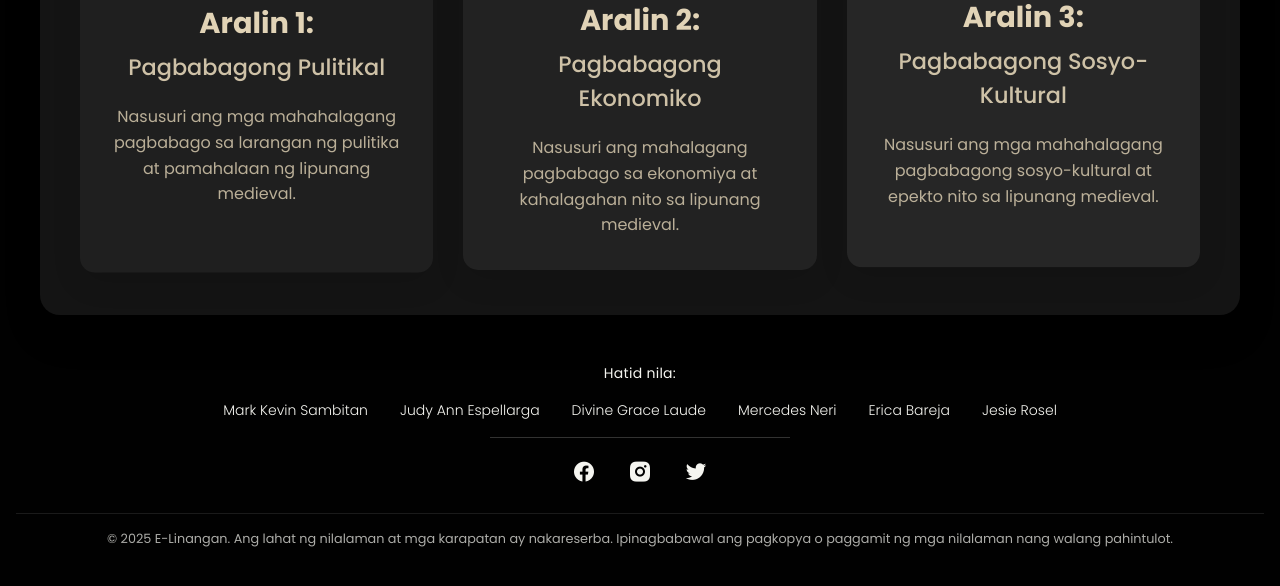
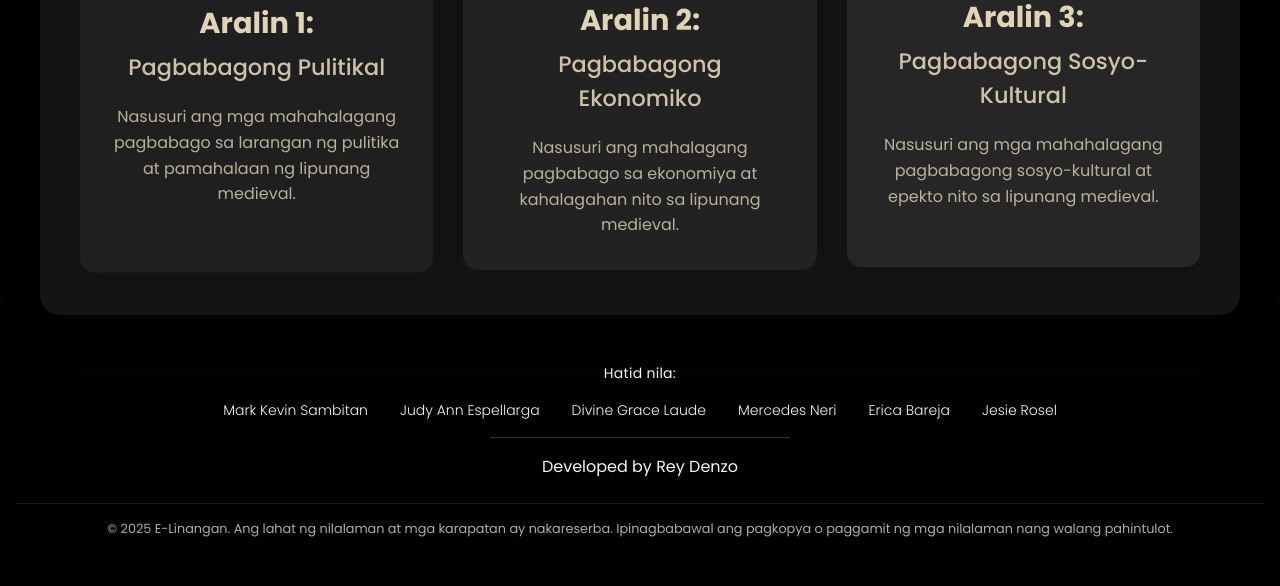
Before and after one commit to reyxdz/E-Linangan-v2.2, a plain HTML site: page pambungad.html in a window 1280 px wide. Shown: the part 1872-2458 px from the top of the page. Drawn offline with nearby package versions, Linux system fonts and the light colour scheme; a script that the page names is missing.

Commit message:
Update footer to credit developer and remove links
Removed social media links and added developer credit.

```diff
--- a/pambungad.html
+++ b/pambungad.html
@@ -246,15 +246,7 @@
         <div class="footer-divider"></div>
 
         <div class="footer-social">
-            <a href="https://facebook.com" target="_blank" class="social-icon facebook">
-                <i class="ri-facebook-circle-fill"></i>
-            </a>
-            <a href="https://instagram.com" target="_blank" class="social-icon instagram">
-                <i class="ri-instagram-fill"></i>
-            </a>
-            <a href="https://twitter.com" target="_blank" class="social-icon twitter">
-                <i class="ri-twitter-fill"></i>
-            </a>
+            <span>Developed by Rey Denzo</span>
         </div>
 
         <div class="copyright">
```
